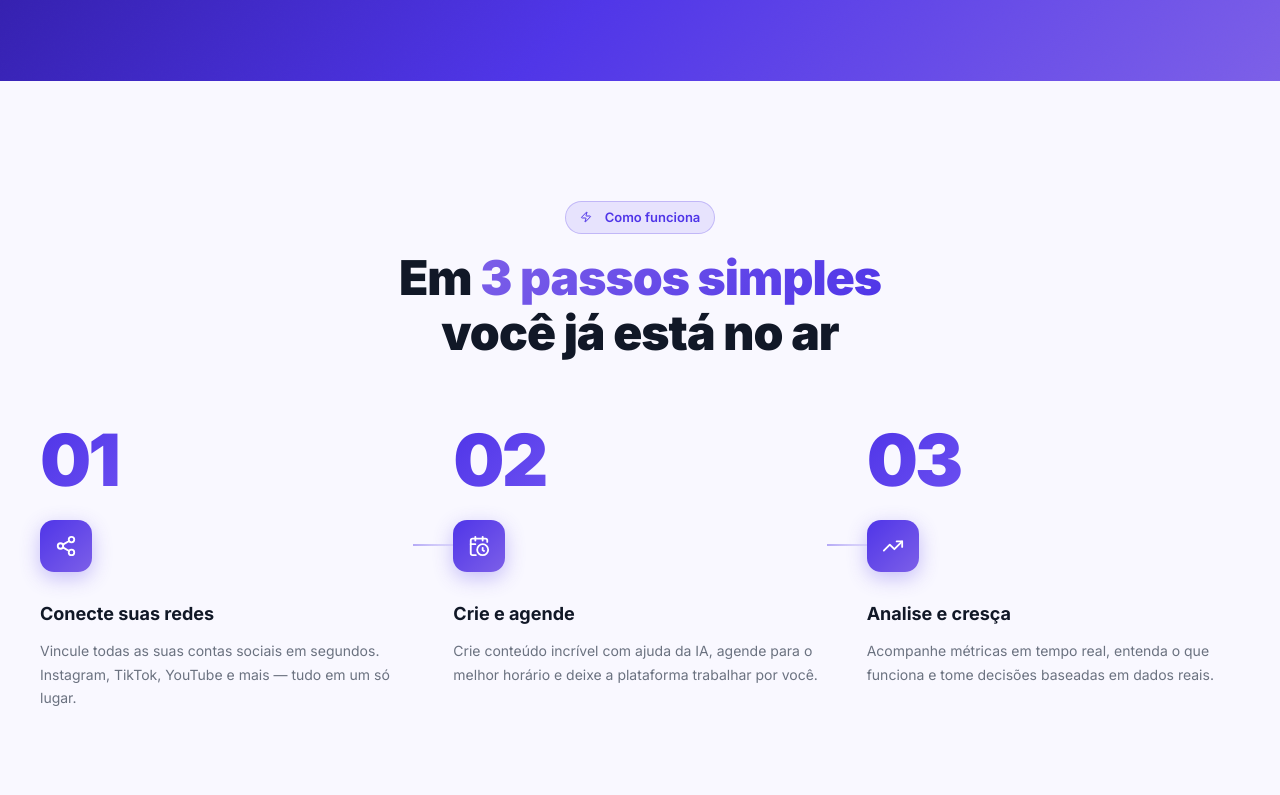
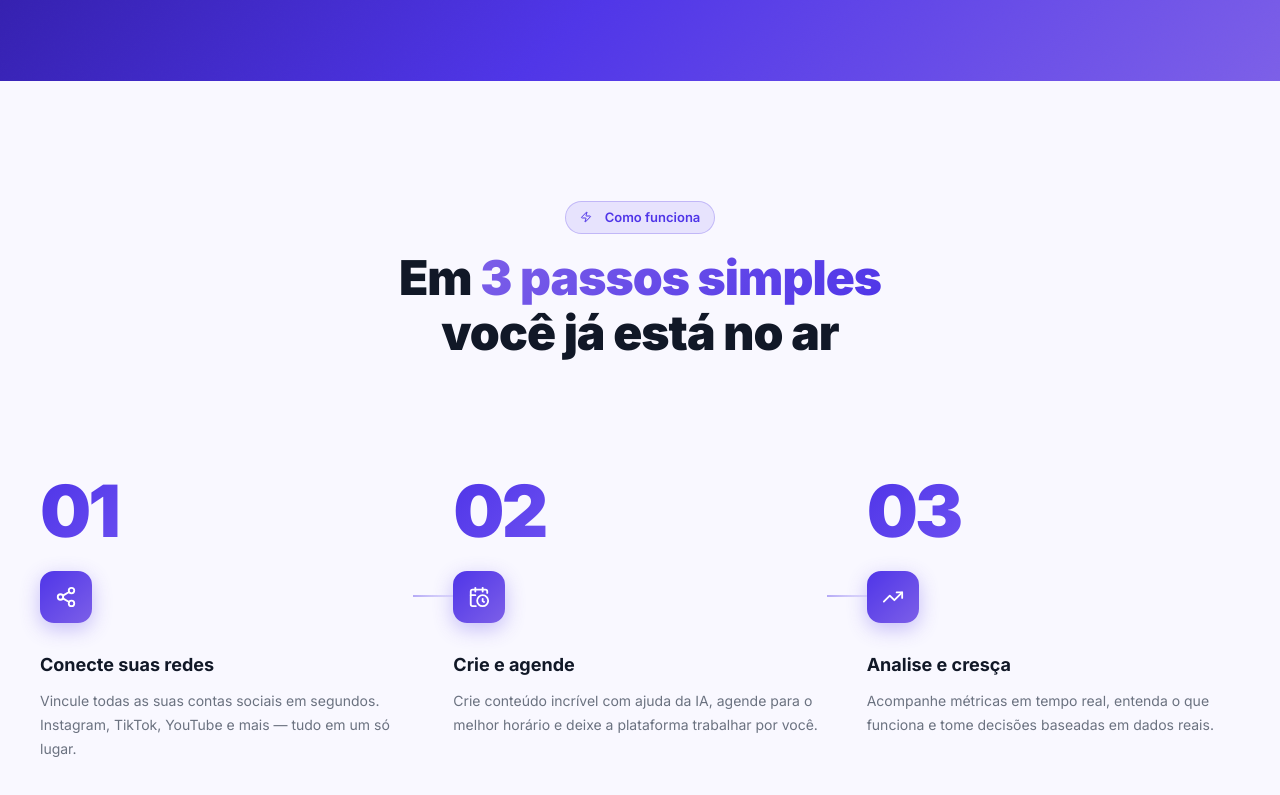
Before and after one commit to brenosemfreio/tcc, a React (Vite) app: page / in a window 1280 px wide. Shown: the part 1967-2762 px from the top of the page. Built offline with nearby package versions, Linux system fonts and the light colour scheme.

Commit message:
chore: auto sync [Claude]

```diff
--- a/src/pages/Landing/Landing.css
+++ b/src/pages/Landing/Landing.css
@@ -691,6 +691,14 @@
 
 .l-steps > .container {
   width: 100%;
+  display: flex;
+  flex-direction: column;
+  justify-content: space-between;
+  min-height: calc(100vh - 240px);
+}
+
+.l-steps .l-section-head {
+  margin-bottom: 0;
 }
 
 .l-steps__grid {
```
